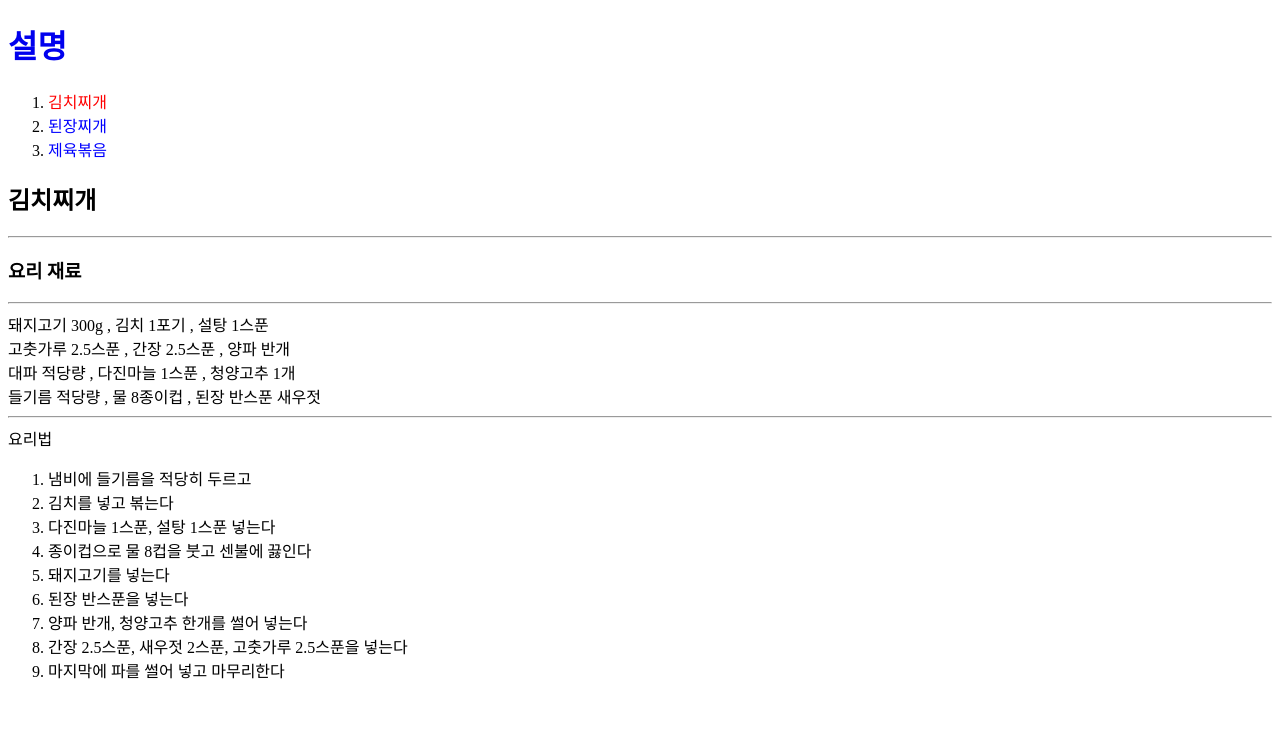
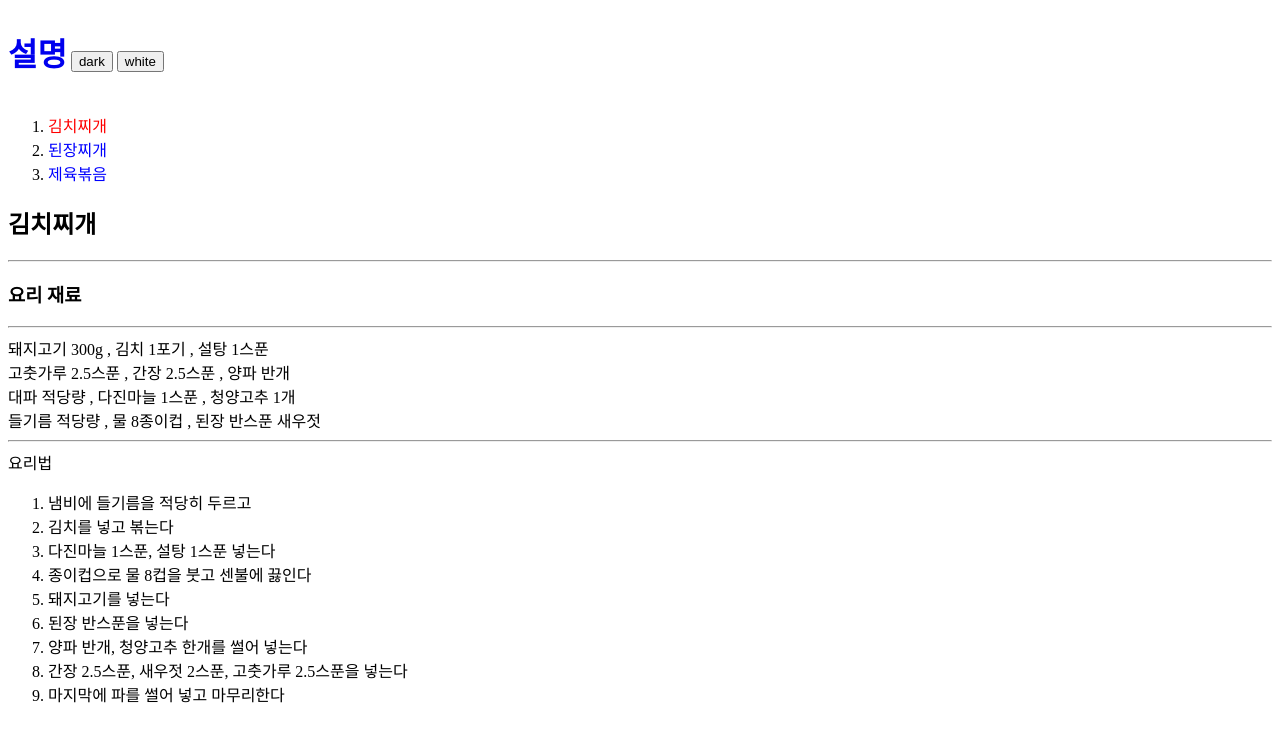
Before and after one commit to parkjinwoo04/last, a plain HTML site: page 1.html in a window 1280 px wide. Drawn offline with Linux system fonts and the light colour scheme.

Commit message:
Add files via upload

```diff
--- a/1.html
+++ b/1.html
@@ -4,12 +4,23 @@
             <meta charset="utf-8">
             <title>요리법</title>
             <style>
-                a {text-decoration: none;}
+                h1 {display: inline-block;}
+                a {text-decoration: none; display: inline-block;}
+                input {display: inline-block;}
             </style>
+            <script>
+
+
+
+
+            </script>
 
         </head>
         <body>
-            <h1><a href="index.html">설명</a></h1>
+            <h1><a href="index.html">설명</a></h1> <input type="button" value="dark" onclick="document.querySelector('body').style.backgroundColor='black';
+            document.querySelector('body').style.color='white';" >
+            <input type="button" value="white" onclick="document.querySelector('body').style.backgroundColor='white';
+            document.querySelector('body').style.color='black';">
             <ol>
                 <li><a href="1.html" style="color:red">김치찌개</a></li>
                 <li><a href="2.html" style="color:blue">된장찌개</a></li>
```
Also changed, not shown: 2.html (+7 -2 lines), 3.html (+7 -2 lines), index.html (+7 -2 lines).
